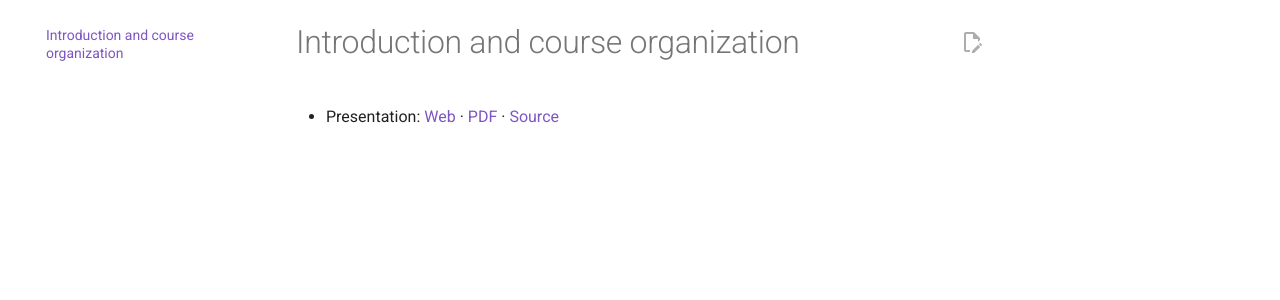
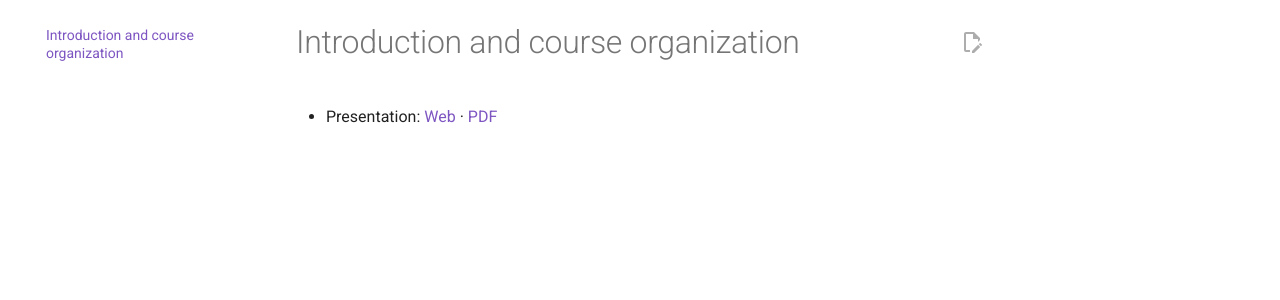
Before and after one commit to web-classroom/heig-vd-web-course, an MkDocs documentation site: the page built from docs/01-introduction-and-course-organization/README.md, in a window 1280 px wide. Shown: the part 124-424 px from the top of the page. Built offline with MkDocs 1.6.1 and Material for MkDocs 9.7.7, drawn with Linux system fonts in a browser that asks for light colours; comment, search, counter and statistics services are not loaded.

Commit message:
Update VSCode settings and course introduction links

```diff
--- a/docs/01-introduction-and-course-organization/README.md
+++ b/docs/01-introduction-and-course-organization/README.md
@@ -1,7 +1,6 @@
 # Introduction and course organization
 
 - Presentation:
-  [Web](https://web-classroom.github.io/heig-vd-web-course/01-introduction-and-course-organization/)
+  [Web](https://web-classroom.github.io/heig-vd-web-course/01-introduction-and-course-organization/){target="\_blank"}
   ·
-  [PDF](https://web-classroom.github.io/heig-vd-web-course/01-introduction-and-course-organization/01-introduction-and-course-organization-presentation.pdf)
-  · [Source](PRESENTATION.md)
+  [PDF](https://web-classroom.github.io/heig-vd-web-course/01-introduction-and-course-organization/01-introduction-and-course-organization-presentation.pdf){target="\_blank"}
```
